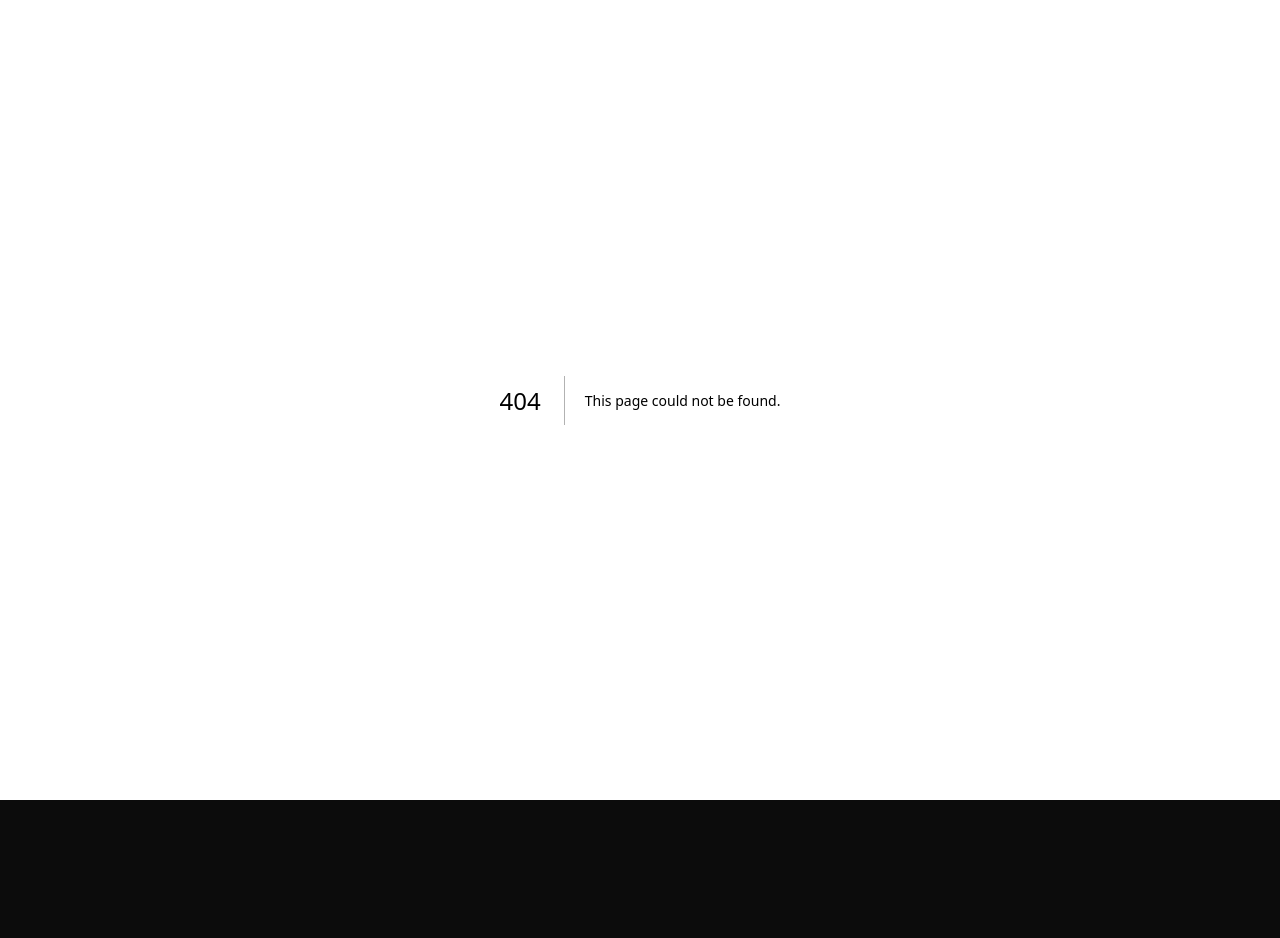
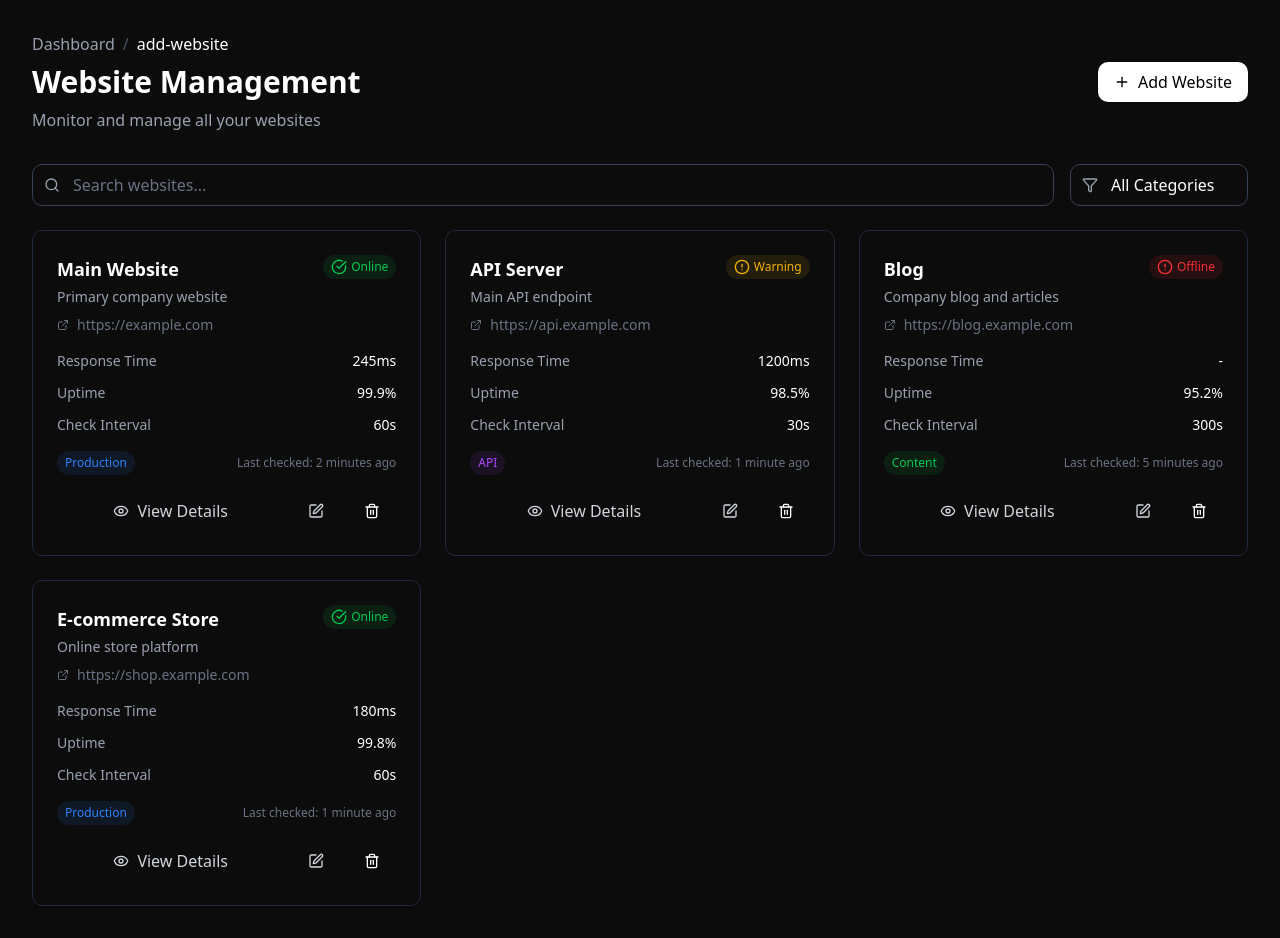
Before and after one commit to Arav-Menon/Better-stack, a Next.js app in the folder apps/web/: page /dashboard/add-website in a window 1280 px wide. Before the commit this address had no page. Before the commit the page ends 800 px from the top, so only its background shows below. Built offline with nearby package versions, Linux system fonts and the light colour scheme.

Commit message:
setup adding website route and component

```diff
--- /dev/null
+++ b/apps/web/app/(home)/dashboard/add-website/page.tsx
@@ -0,0 +1,9 @@
+import WebsitesPage from "@/components/dashbaordComponent/website";
+
+export default function Website() {
+  return (
+    <>
+      <WebsitesPage />
+    </>
+  );
+}
```
